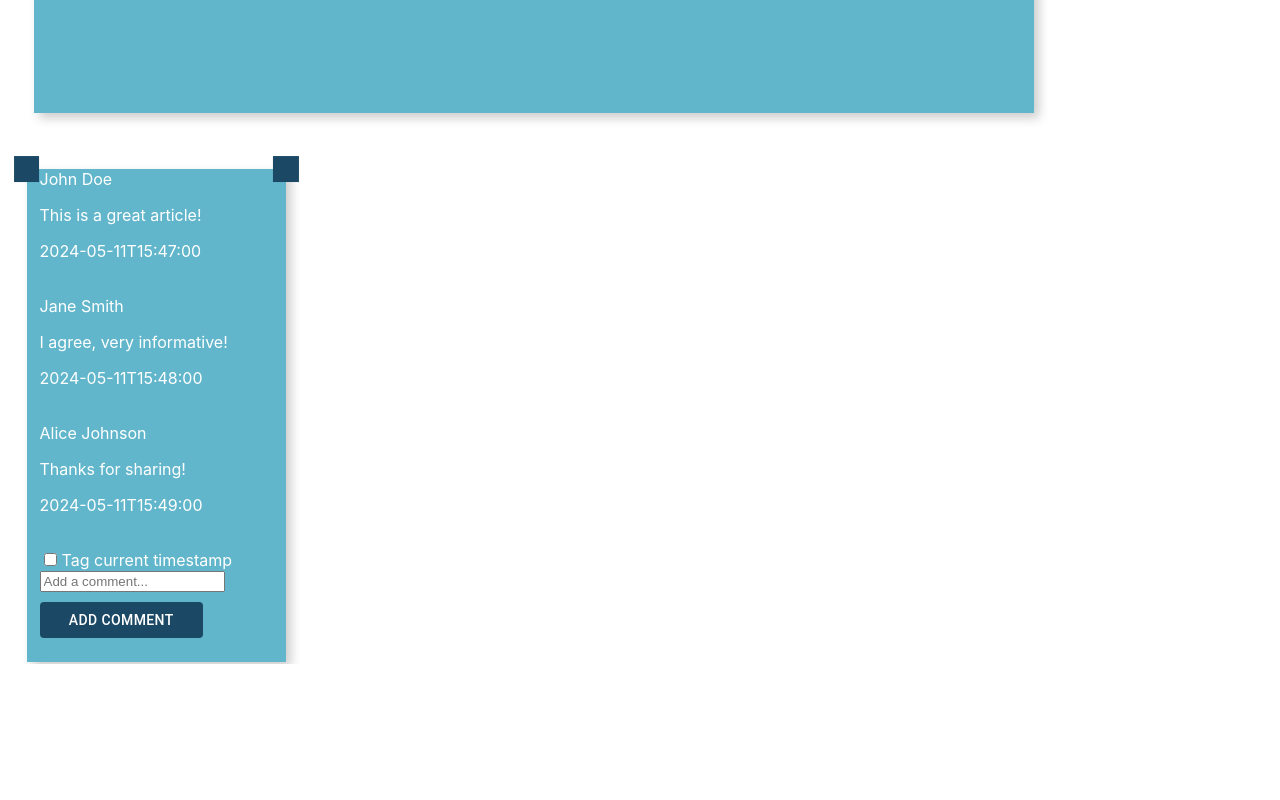
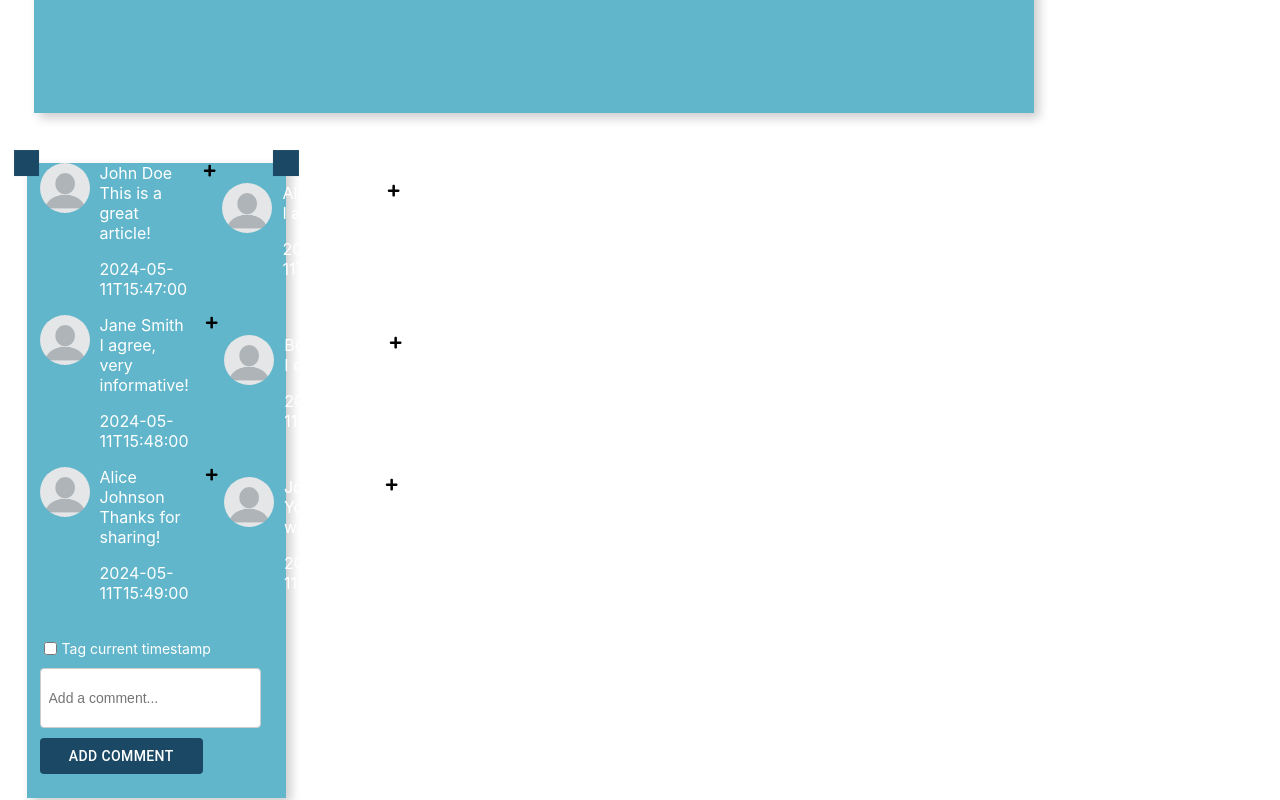
Before and after one commit to diss-mentor-mind/MentorMind, a React (Create React App) app in the folder mentor-mind-app/: page /video-page in a window 1280 px wide. Shown: the part 713-1513 px from the top of the page. Before the commit the page ends 1377 px from the top, so only its background shows below. Built offline with nearby package versions, Linux system fonts and the light colour scheme.

Commit message:
comment reply

```diff
--- /dev/null
+++ b/mentor-mind-app/src/components/comments/comments.css
@@ -0,0 +1,45 @@
+.comment {
+    display: flex;
+    align-items: center;
+}
+
+.profile-info {
+    display: flex;
+    align-items: flex-start;
+}
+
+.profile-picture {
+    width: 50px;
+    height: 50px;
+    border-radius: 50%;
+    margin-right: 10px; /* Adjust margin as needed */
+}
+
+.info {
+    display: flex;
+    flex-direction: column;
+}
+
+.username,
+.text {
+    margin: 0; /* Reset default margin */
+}
+
+.add-comment-button {
+    margin-left: 10px; /* Adjust spacing as needed */
+    background-color: transparent;
+    border: none;
+    cursor: pointer;
+}
+
+.add-comment-button:focus {
+    outline: none; /* Remove default focus outline */
+}
+
+.comment-container {
+    margin-left: 20px; /* Indent comments */
+}
+
+.reply-container {
+    margin-left: 40px; /* Indent replies */
+}
--- a/mentor-mind-app/src/components/comments/comments.tsx
+++ b/mentor-mind-app/src/components/comments/comments.tsx
@@ -1,39 +1,47 @@
 import React from 'react';
-
+import { FaPlus } from 'react-icons/fa';
+import './comments.css';
 
 interface Comment {
+    id: string;
     username: string;
     text: string;
     timestamp?: string;
+    profilePicture: string | null;
+    replies?: Comment[];
 }
-
-const comments: Comment[] = [
-    { username: 'John Doe', text: 'This is a great article!' },
-];
 
 interface CommentsProps {
     comments: Comment[];
 }
 
-
-const Comment: React.FC<Comment> = ({ username, text, timestamp }: Comment) => {
+const Comment: React.FC<Comment> = ({ id, username, text, timestamp, replies }: Comment) => {
     return (
-        <div className="comment" key={username}>
-            <p className="username">{username}</p>
-            <p className="text">{text}</p>
-            {timestamp && (
-                <p className="timestamp">{timestamp}</p>
-            )}
+        <div className="comment" key={id}>
+            <div className="profile-info">
+                <img src={"blank-profile-picture.png"} alt="Profile" className="profile-picture" />
+                <div className="info">
+                    <p className="username">{username}</p>
+                    <p className="text">{text}</p>
+                    <p className="timestamp">{timestamp}</p>
+                </div>
+                <button className="add-comment-button"><FaPlus className="add-comment-icon" /></button>
+            </div>
+            {/* Render replies */}
+            {replies && replies.map(reply => (
+                <div key={reply.id} className="reply">
+                    <Comment {...reply} />
+                </div>
+            ))}
         </div>
     );
 };
 
-
 const Comments: React.FC<CommentsProps> = ({ comments }: CommentsProps) => {
     return (
-        <div className="comments" style={{ marginTop: '10px' }}> {/* Adjust spacing as needed */}
-            {comments.map((comment, index) => (
-                <div key={comment.username} style={{ marginBottom: '35px' }}> {/* Adjust spacing as needed */}
+        <div className="comments" style={{ marginTop: '10px' }}>
+            {comments.map(comment => (
+                <div key={comment.id} className="comment">
                     <Comment {...comment} />
                 </div>
             ))}
--- a/mentor-mind-app/src/pages/VideoPage.tsx
+++ b/mentor-mind-app/src/pages/VideoPage.tsx
@@ -19,8 +19,8 @@ const VideoPage = () => {
         marginTop: "50px"
       }}> { }
         <PinnedContainer
-        height="100%"
-        width="100%" > { }
+          height="100%"
+          width="100%" > { }
           {"Video here"}
         </PinnedContainer>
       </Grid>
@@ -34,30 +34,92 @@ const VideoPage = () => {
       >
         <PinnedContainer
           height="100%"
-          width="100%" >
+          width="100%"
+        >
           { }
-          <Comments comments={[
-            { username: 'John Doe', text: 'This is a great article!', timestamp: '2024-05-11T15:47:00' },
-            { username: 'Jane Smith', text: 'I agree, very informative!', timestamp: '2024-05-11T15:48:00' },
-            { username: 'Alice Johnson', text: 'Thanks for sharing!', timestamp: '2024-05-11T15:49:00' },
-          ]}></Comments>
-          <div style={{ marginTop: '20px' }}> {/* Adjust spacing as needed */}
-            <label>
+          <Comments
+    comments={[
+        {
+            id: '1',
+            username: 'John Doe',
+            text: 'This is a great article!',
+            timestamp: '2024-05-11T15:47:00',
+            profilePicture: null,
+            replies: [
+                {
+                    id: '1-1',
+                    username: 'Alice',
+                    text: 'I agree!',
+                    timestamp: '2024-05-11T15:49:00',
+                    profilePicture: null
+                }
+            ]
+        },
+        {
+            id: '2',
+            username: 'Jane Smith',
+            text: 'I agree, very informative!',
+            timestamp: '2024-05-11T15:48:00',
+            profilePicture: null,
+            replies: [
+                {
+                    id: '2-1',
+                    username: 'Bob',
+                    text: 'I disagree!',
+                    timestamp: '2024-05-11T15:50:00',
+                    profilePicture: null
+                }
+            ]
+        },
+        {
+            id: '3',
+            username: 'Alice Johnson',
+            text: 'Thanks for sharing!',
+            timestamp: '2024-05-11T15:49:00',
+            profilePicture: null,
+            replies: [
+                {
+                    id: '3-1',
+                    username: 'John Doe',
+                    text: 'You\'re welcome!',
+                    timestamp: '2024-05-11T15:51:00',
+                    profilePicture: null
+                }
+            ]
+        },
+    ]}
+/>
+
+          <div style={{ marginTop: '20px' }}> { }
+            <label style={{ display: 'flex', alignItems: 'center' }}>
               <input
                 type="checkbox"
-                //checked={includeTimestamp}
-                //onChange={handleCheckboxChange}
+                // checked={includeTimestamp}
+                // onChange={handleCheckboxChange}
                 style={{ marginRight: '5px' }}
               />
-              Tag current timestamp
+              <span style={{ fontSize: '14px' }}>Tag current timestamp</span>
             </label>
+
             <input
               type="text"
-              //value={newComment}
-              //onChange={handleCommentChange}
+              // value={newComment}
+              // onChange={handleCommentChange}
               placeholder="Add a comment..."
-              style={{ marginRight: '10px' }} // Adjust spacing as needed
+              style={{
+                marginRight: '10px',
+                padding: '8px',
+                borderRadius: '4px',
+                border: '1px solid #ccc',
+                width: '95%',
+                height: '60px',
+                fontSize: '14px',
+                boxSizing: 'border-box',
+                marginTop: '10px',
+
+              }}
             />
+
             <Button
               sx={{
                 backgroundColor: "var(--button-color)",
```
Also changed, not shown: mentor-mind-app/public/blank-profile-picture.png (added).
